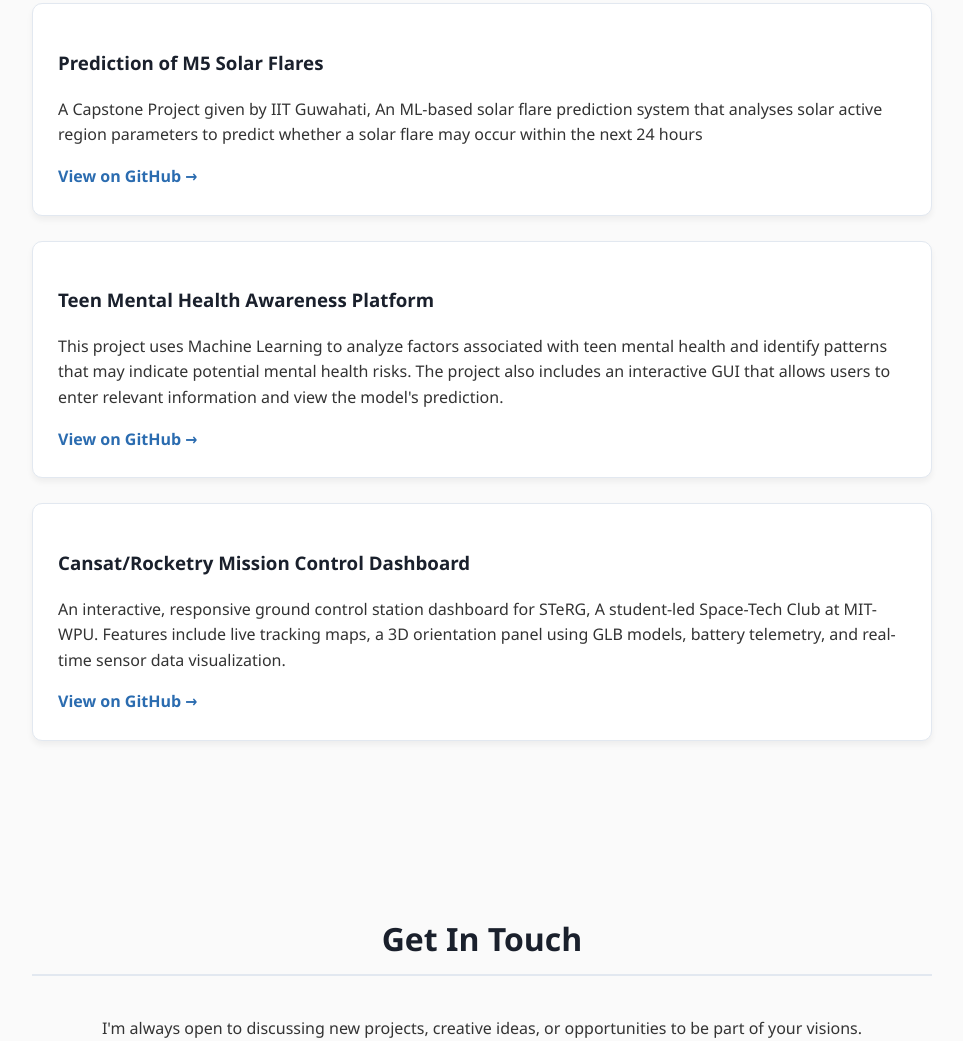
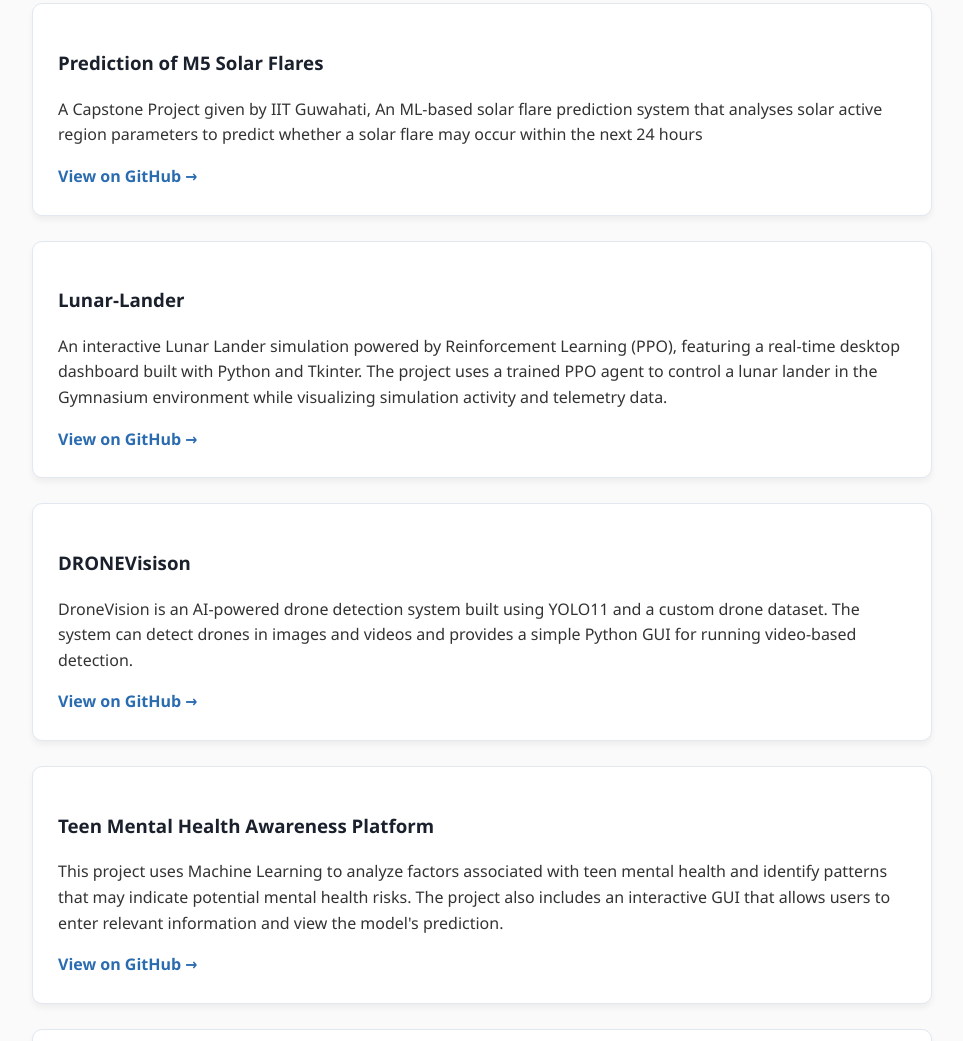
Before and after one commit to codernarayanidesh2907/Portfolio, a plain HTML site: page index.html in a window 1280 px wide. Shown: the part 1163-2204 px from the top of the page, without its empty margins (158-1121 px from the left). Drawn offline with Linux system fonts and the light colour scheme.

Commit message:
Refactor HTML structure and update project details

```diff
--- a/index.html
+++ b/index.html
@@ -200,6 +200,23 @@
                 <a href="https://github.com/codernarayanidesh2907/Prediction-of-M5-Solar-Flare-.git" target="_blank">View on GitHub &rarr;</a>
             </div>
         </div>
+        <div class="project-card">
+            <h3>Lunar-Lander</h3>
+            <p>An interactive Lunar Lander simulation powered by Reinforcement Learning (PPO), featuring a real-time desktop dashboard built with Python and Tkinter.
+The project uses a trained PPO agent to control a lunar lander in the Gymnasium environment while visualizing simulation activity and telemetry data. </p>
+            <div class="project-links">
+                <a href="https://github.com/codernarayanidesh2907/Lunar--Lander-.git" target="_blank">View on GitHub &rarr;</a>
+            </div>
+        </div>
+
+        <div class="project-card">
+            <h3>DRONEVisison</h3>
+            <p>DroneVision is an AI-powered drone detection system built using YOLO11 and a custom drone dataset.
+The system can detect drones in images and videos and provides a simple Python GUI for running video-based detection. </p>
+            <div class="project-links">
+                <a href="https://github.com/codernarayanidesh2907/DRONEVision.git" target="_blank">View on GitHub &rarr;</a>
+            </div>
+        </div>
 
         <div class="project-card">
             <h3>Teen Mental Health Awareness Platform</h3>
```
